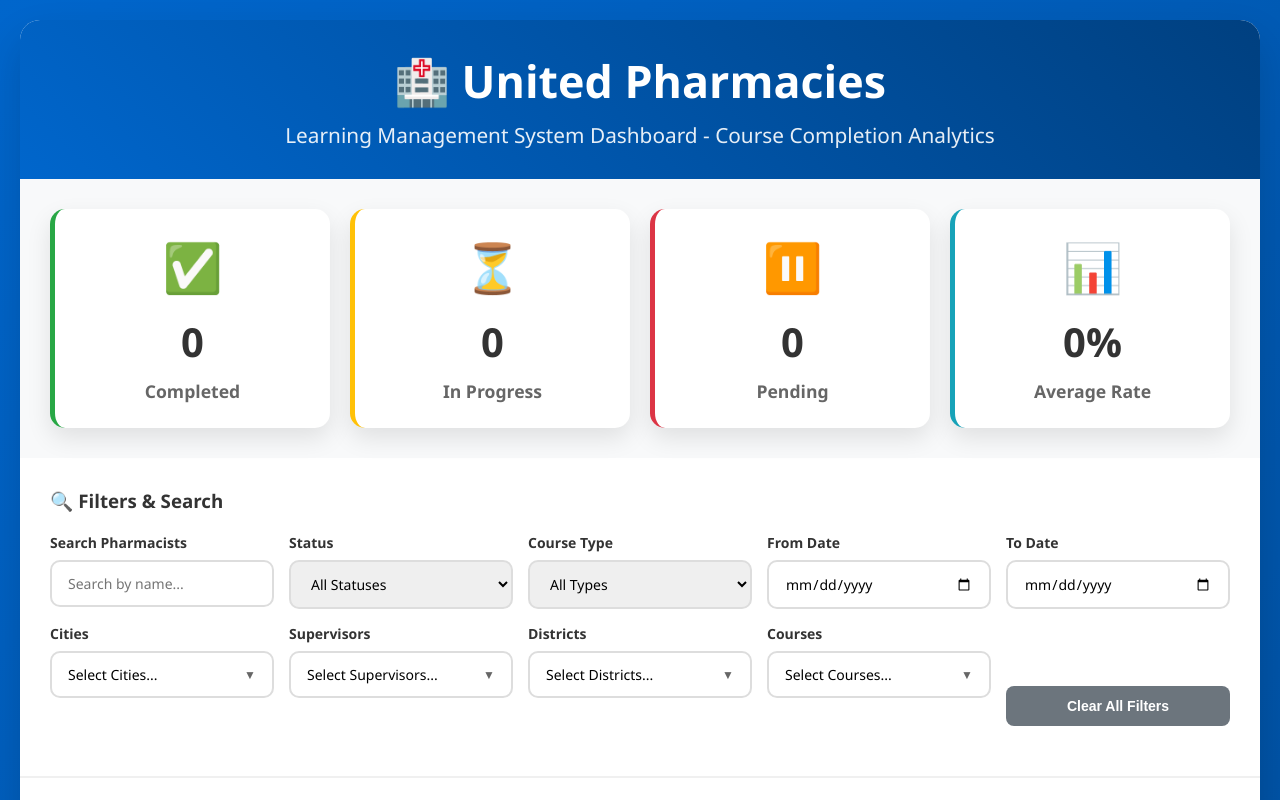
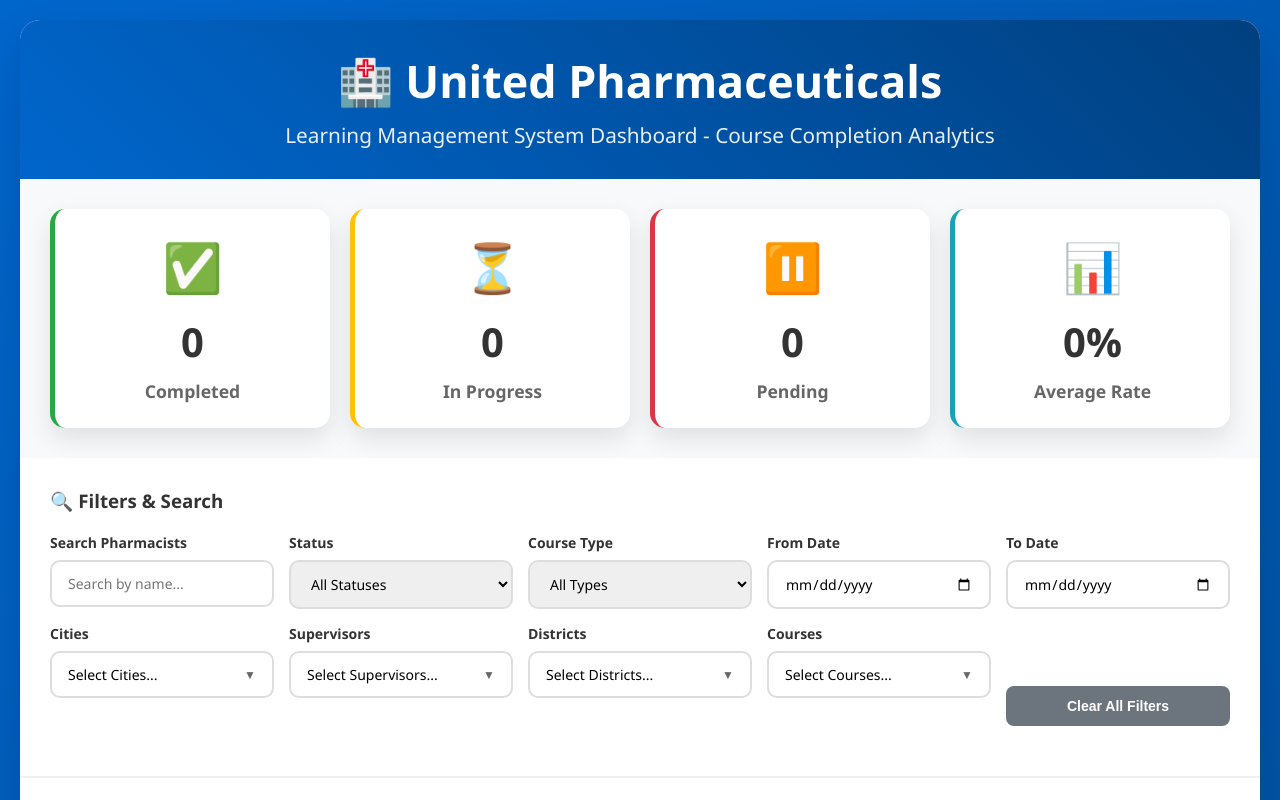
Before and after one commit to mohamedomar-creator/United-Pharmaceutical-LMS-Dashboard, a plain HTML site: page index.html in a window 1280 px wide. Shown: the top 800 px of the page. Drawn offline with nearby package versions, Linux system fonts and the light colour scheme; no server answers.

Commit message:
Update index.html

```diff
--- a/index.html
+++ b/index.html
@@ -441,7 +441,7 @@
 <body>
     <div class="container">
         <div class="header">
-            <h1>🏥 United Pharmacies</h1>
+            <h1>🏥 United Pharmaceuticals</h1>
             <p>Learning Management System Dashboard - Course Completion Analytics</p>
         </div>
 
```
